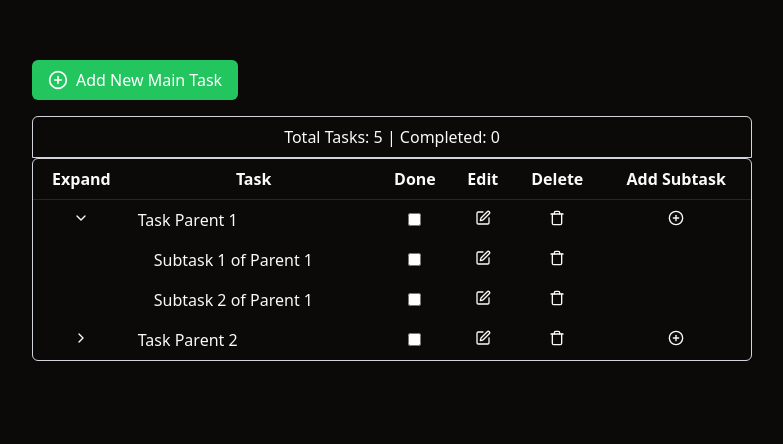
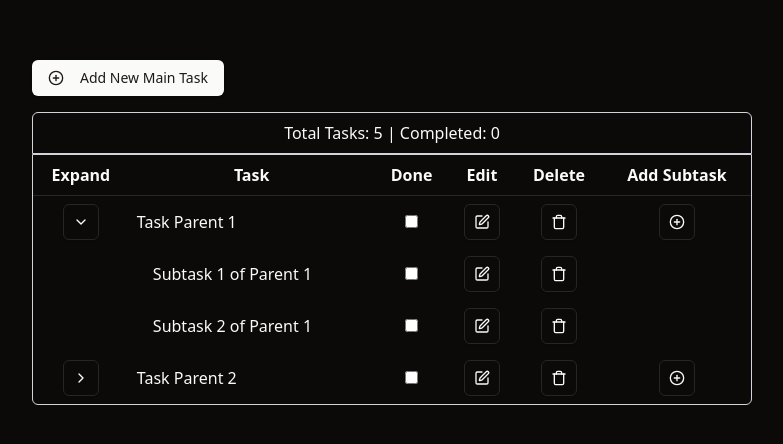
Before and after one commit to Cours-api-rest/ToDoum, a Nuxt app in the folder front/: page / in a window 1280 px wide. Both pictures are taken after a click on the button 336 px from the left and 218 px from the top of the page. Shown: the top 444 px of the page, without its empty margins (248-1031 px from the left). Built offline with nearby package versions, Linux system fonts and the light colour scheme.

Commit message:
feat: final style

```diff
--- a/front/app.vue
+++ b/front/app.vue
@@ -103,44 +103,42 @@ function addTask() {
   });
   newTaskTitle.value = "";
   newTaskParentId.value = null;
-  addingTask.value = false; // Reset addingTask to hide the form
+  addingTask.value = false;
 }
 
 function startNewParentTask() {
-  newTaskParentId.value = null; // Setting this to null indicates a parent task
+  newTaskParentId.value = null;
   addingTask.value = true;
 }
 
 function startNewSubtask(parentId: string) {
-  newTaskParentId.value = parentId; // Set the parent ID for the subtask
+  newTaskParentId.value = parentId;
   addingTask.value = true;
 }
 </script>
 
 <template>
   <div class="w-full flex justify-center mt-5">
-    <main class="rounded-md w-full p-10 max-w-[800px]">
-      <!-- Button to add a new parent task -->
+    <main class="rounded-t-md w-full p-10 max-w-[800px]">
       <div class="mb-4">
-        <button @click="startNewParentTask" class="flex items-center bg-green-500 text-white px-4 py-2 rounded-md">
+        <Button @click="startNewParentTask">
           <PlusCircle class="mr-2 h-5 w-5" /> Add New Main Task
-        </button>
+        </Button>
       </div>
 
       <div v-if="tasks.length === 0" class="text-center text-gray-500">
         No tasks found. Click the button above to add a new task.
       </div>
 
-      <div class="p-2 border border-gray-300 rounded-t-md text-center mt-4" v-else>
-        Total Tasks: {{ tasks.length }} | Completed: {{ tasks.filter((t) => t.done).length }}
+      <div
+        class="p-2 border border-gray-300 rounded-t-md text-center mt-4"
+        v-else
+      >
+        Total Tasks: {{ tasks.length }} | Completed:
+        {{ tasks.filter((t) => t.done).length }}
       </div>
 
-      <div class="w-full border border-gray-300 rounded-md">
-
-        <!-- <Task v-for="task in tasks" :key="task.id" :task="task" /> -->
-
-
-        <!-- Task table -->
+      <div class="w-full border border-gray-300 rounded-b-md">
         <table class="table-auto w-full">
           <thead>
             <tr>
@@ -154,88 +152,127 @@ function startNewSubtask(parentId: string) {
           </thead>
           <tbody>
             <template v-for="task in tasks" :key="task.id">
-              <!-- Parent Task Row -->
               <tr v-if="!task.parentId">
                 <td class="p-2 text-center">
-                  <button @click="toggleExpand(task.id)">
-                    <component :is="expandedTasks[task.id] ? ChevronDown : ChevronRight" class="h-4 w-4" />
-                  </button>
+                  <Button
+                    @click="toggleExpand(task.id)"
+                    variant="outline"
+                    size="icon"
+                  >
+                    <component
+                      :is="expandedTasks[task.id] ? ChevronDown : ChevronRight"
+                      class="h-4 w-4"
+                    />
+                  </Button>
                 </td>
                 <td class="p-2">{{ task.title }}</td>
                 <td class="p-2 text-center">
                   <input type="checkbox" v-model="task.done" />
                 </td>
-                <td class="p-2 text-center">
-                  <button @click="editTask(task)">
+                <td class="p-2 text-center" variant="outline" size="icon">
+                  <Button @click="editTask(task)" variant="outline" size="icon">
                     <Edit class="h-4 w-4" />
-                  </button>
+                  </Button>
                 </td>
                 <td class="p-2 text-center">
-                  <button @click="deleteTask(task)">
+                  <Button
+                    @click="deleteTask(task)"
+                    variant="outline"
+                    size="icon"
+                  >
                     <Trash class="h-4 w-4" />
-                  </button>
+                  </Button>
                 </td>
                 <td class="p-2 text-center">
-                  <button @click="startNewSubtask(task.id)">
+                  <Button
+                    @click="startNewSubtask(task.id)"
+                    variant="outline"
+                    size="icon"
+                  >
                     <PlusCircle class="h-4 w-4" />
-                  </button>
+                  </Button>
                 </td>
               </tr>
 
-              <!-- Subtask Rows -->
-              <tr v-for="subtask in getSubtasks(task.id)" v-if="expandedTasks[task.id]" :key="subtask.id">
+              <tr
+                v-for="subtask in getSubtasks(task.id)"
+                v-if="expandedTasks[task.id]"
+                :key="subtask.id"
+              >
                 <td class="p-2"></td>
                 <td class="p-2 pl-6">{{ subtask.title }}</td>
                 <td class="p-2 text-center">
                   <input type="checkbox" v-model="subtask.done" />
                 </td>
                 <td class="p-2 text-center">
-                  <button @click="editTask(subtask)">
+                  <Button
+                    @click="editTask(subtask)"
+                    variant="outline"
+                    size="icon"
+                  >
                     <Edit class="h-4 w-4" />
-                  </button>
+                  </Button>
                 </td>
                 <td class="p-2 text-center">
-                  <button @click="deleteTask(subtask)">
+                  <Button
+                    @click="deleteTask(subtask)"
+                    variant="outline"
+                    size="icon"
+                  >
                     <Trash class="h-4 w-4" />
-                  </button>
+                  </Button>
                 </td>
                 <td class="p-2"></td>
               </tr>
             </template>
           </tbody>
         </table>
-
       </div>
 
-      <!-- Input for new task (Parent or Subtask) -->
-      <div v-if="addingTask" class="mt-4 p-4 border rounded-md">
-        <h2 class="text-lg font-semibold">
+      <div v-if="addingTask" class="mt-4 p-5 border rounded-md">
+        <h2 class="text-lg font-semibold mb-4">
           {{ newTaskParentId ? "Add Subtask" : "Add New Main Task" }}
         </h2>
-        <input type="text" v-model="newTaskTitle" placeholder="Enter task title"
-          class="w-full border p-2 rounded mt-2 text-gray-800" />
-        <div class="flex justify-between space-x-2 w-full">
-          <button @click="addTask" class="mt-2 bg-blue-500 text-white px-4 py-2 rounded-md">
-            Add Task
-          </button>
-          <button @click="addingTask = false" class="mt-2 bg-red-500 text-white px-4 py-2 rounded-md">
-            Cancel
-          </button>
+        <Input
+          type="text"
+          v-model="newTaskTitle"
+          placeholder="Enter task title"
+        />
+        <div class="flex justify-end w-full space-x-2 mt-4">
+          <div>
+            <Button
+              @click="addingTask = false"
+              class="m-2"
+              variant="destructive"
+            >
+              Cancel
+            </Button>
+
+            <Button @click="addTask" class="m-2"> Add Task </Button>
+          </div>
         </div>
       </div>
 
-      <!-- Edit Dialog -->
-      <div v-if="editingTask" class="fixed inset-0 bg-gray-800 bg-opacity-75 flex justify-center items-center">
-        <div class="bg-white p-4 rounded-lg shadow-lg w-96">
-          <h2 class="text-lg font-bold mb-2">Edit Task</h2>
-          <input type="text" v-model="editingTask.title" class="w-full border p-2 rounded mb-4" />
-          <div class="flex justify-end space-x-2">
-            <button @click="cancelEdit" class="px-4 py-2 bg-gray-300 rounded">
-              Cancel
-            </button>
-            <button @click="saveTask" class="px-4 py-2 bg-blue-500 text-white rounded">
-              Save
-            </button>
+      <div
+        v-if="editingTask"
+        class="fixed inset-0 bg-black bg-opacity-70 flex justify-center items-center"
+      >
+        <div
+          class="bg-background border border-border p-5 rounded-lg shadow-lg w-96"
+        >
+          <h2 class="text-lg font-bold mb-4">Edit Task</h2>
+          <Input
+            type="text"
+            v-model="editingTask.title"
+            placeholder="Enter task title"
+          />
+          <div class="flex justify-end w-full space-x-2 mt-4">
+            <div>
+              <Button @click="cancelEdit" class="m-2" variant="destructive">
+                Cancel
+              </Button>
+              <Button @click="saveTask" class="m-2"> Save </Button>
+            </div>
           </div>
         </div>
       </div>
```
